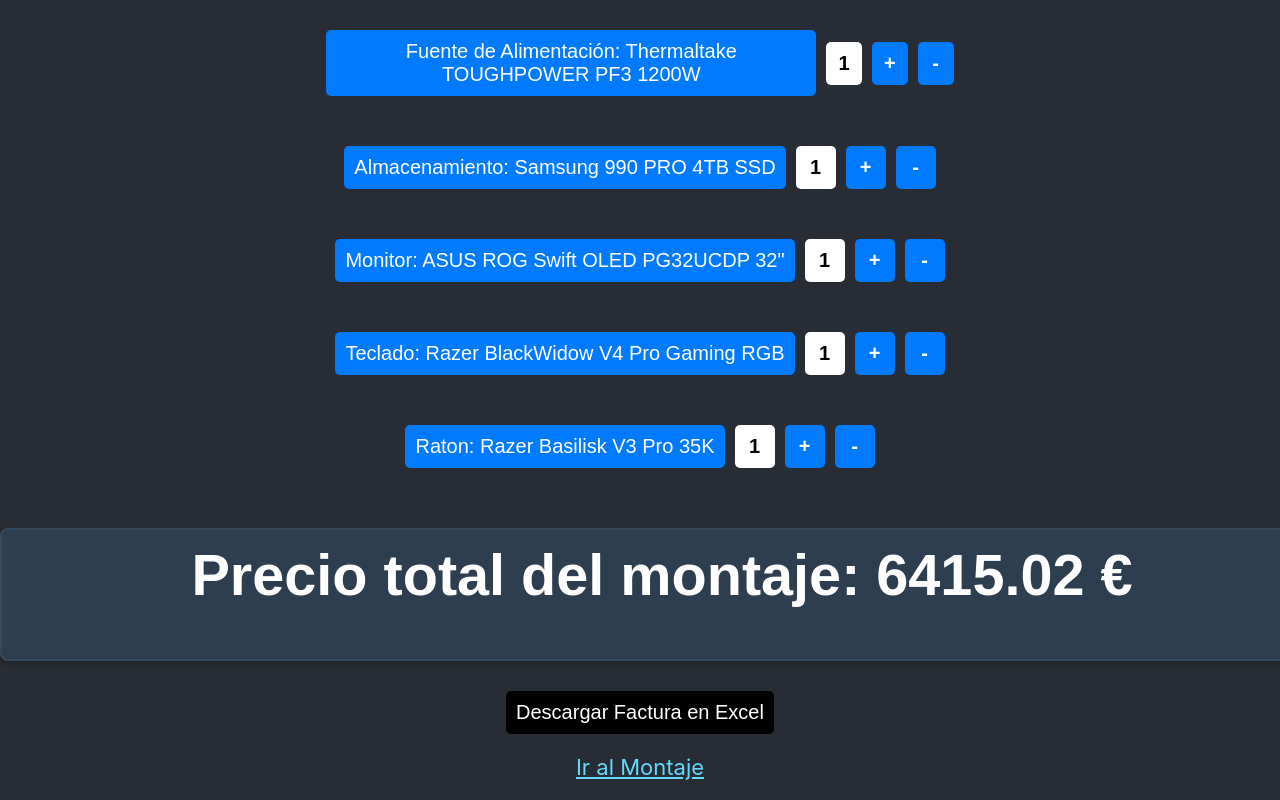
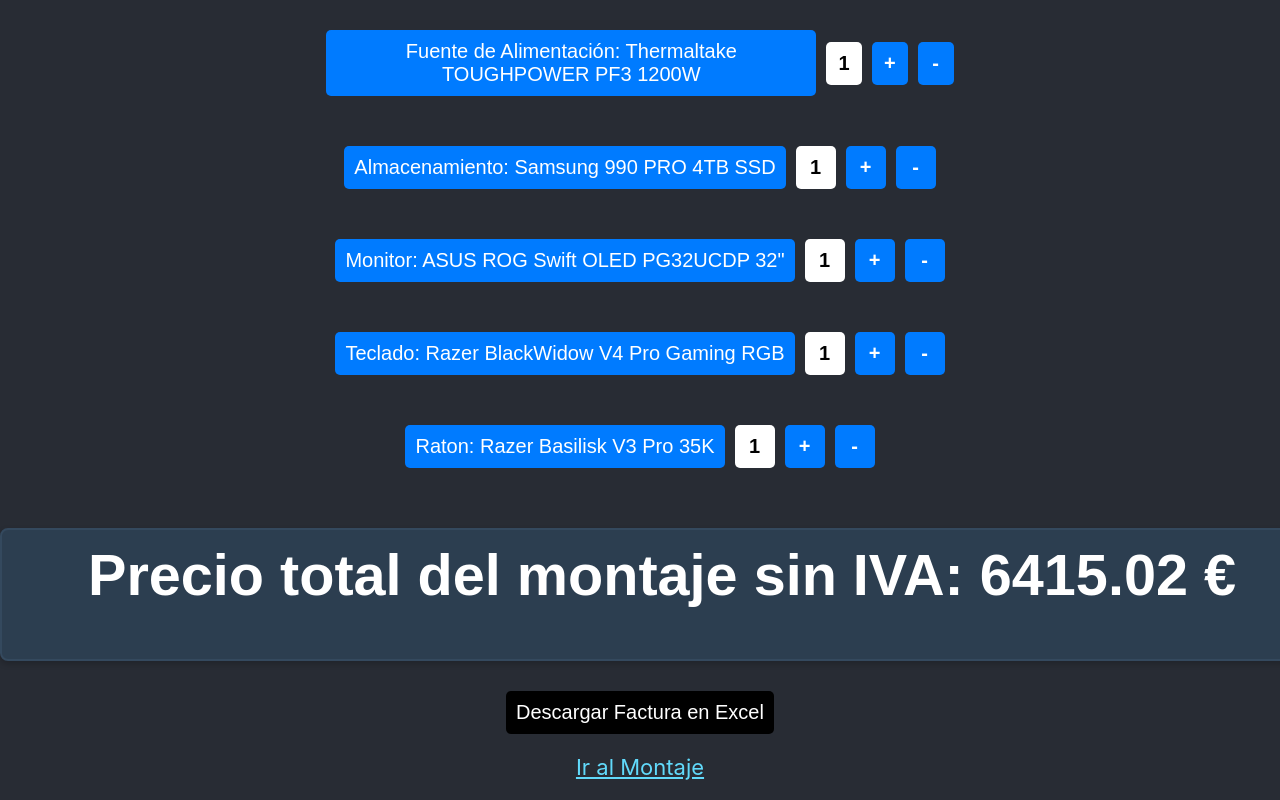
Before and after one commit to JaViBDN10/ReactProject, a React (Create React App) app: page /details in a window 1280 px wide. Shown: the part 1218-2018 px from the top of the page. Built offline with nearby package versions, Linux system fonts and the light colour scheme.

Commit message:
Fixed price

```diff
--- a/src/App.css
+++ b/src/App.css
@@ -94,7 +94,7 @@
   font-size: 20px;
 }
 button:hover {
-  background-color: #0056b3;
+  background-color: #002752;
 }
 
 .App-logo {
--- a/src/pages/Details.js
+++ b/src/pages/Details.js
@@ -67,6 +67,7 @@
   };
   useEffect(() => {
     handleTotal();
+        console.log(Total);
   }, [GraphicUnits,CPUUnits,PlacaUnits,MemoriaUnits,RefrigeracionUnits,TorreUnits,FuenteUnits,AlmacenamientoUnits,MonitorUnits,TecladoUnits,RatonUnits]);
 
 
@@ -809,7 +810,7 @@
     </div>
 
     <div class="price-container">
-      <h1>Precio total del montaje: {Total.toFixed(2)} €</h1>
+      <h1>Precio total del montaje sin IVA: {Total.toFixed(2)} €</h1>
 
     </div>
     <button class="invoiceButton" onClick={handleDownload}>Descargar Factura en Excel</button>
```
